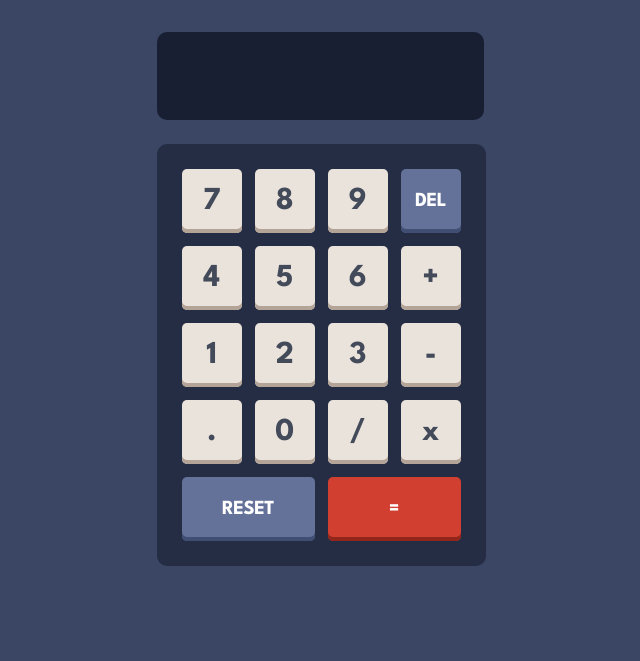
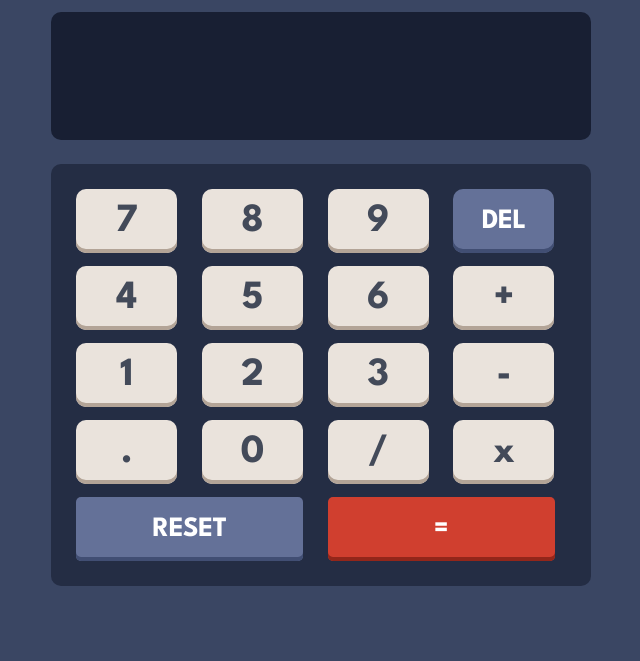
Before and after one commit to mariambuzaladze/Calculator-App, a plain HTML site: page index.html in a window 1536 px wide. Shown: the part 139-800 px from the top of the page, without its empty margins (447-1087 px from the left). Drawn offline with Linux system fonts and the light colour scheme.

Commit message:
add responsive design and update buttons styles

```diff
--- a/style.css
+++ b/style.css
@@ -66,6 +66,12 @@ h1 {
   height: 16px;
   background-color: #d03f2f;
   border-radius: 20px;
+  cursor: pointer;
+  transition: 0.4s;
+}
+
+.circle:hover {
+  background-color: #f96b5b;
 }
 
 main {
@@ -104,6 +110,12 @@ button {
   letter-spacing: -0.53px;
   text-align: center;
   color: #434a59;
+  cursor: pointer;
+  transition: 0.4s;
+}
+
+button:hover {
+  background-color: #fffffe;
 }
 
 .delete {
@@ -111,6 +123,12 @@ button {
   background-color: #647198;
   color: #fff;
   font-size: 20px;
+  cursor: pointer;
+  transition: 0.4s;
+}
+
+.delete:hover {
+  background-color: #a2b2e1;
 }
 
 .last {
@@ -126,9 +144,55 @@ button {
 .reset {
   box-shadow: inset 0 -4px 0 0 #414e73;
   background-color: #647198;
+  cursor: pointer;
+  transition: 0.4s;
+}
+
+.reset:hover {
+  background-color: #a2b2e1;
 }
 
 .equals {
   box-shadow: inset 0 -4px 0 0 #93261a;
   background-color: #d03f2f;
+  cursor: pointer;
+  transition: 0.4s;
 }
+
+.equals:hover {
+  background-color: #f96b5b;
+}
+
+@media screen and (min-width: 1440px) {
+  header {
+    gap: 343px;
+  }
+
+  .output {
+    width: 540px;
+    height: 128px;
+  }
+
+  button {
+    width: 101px;
+    height: 64px;
+    border-radius: 10px;
+    font-size: 40px;
+  }
+
+  .delete {
+    font-size: 28px;
+  }
+
+  .reset {
+    font-size: 28px;
+    width: 227px;
+    height: 64px;
+  }
+
+  .equals {
+    font-size: 28px;
+    width: 227px;
+    height: 64px;
+  }
+}
```
